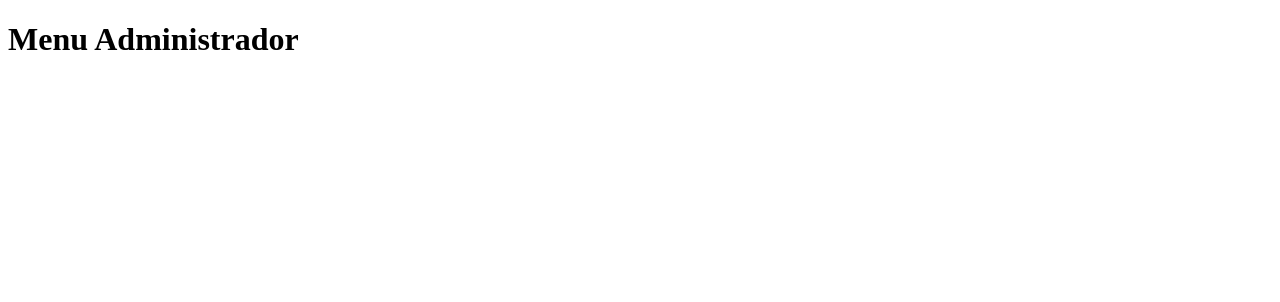
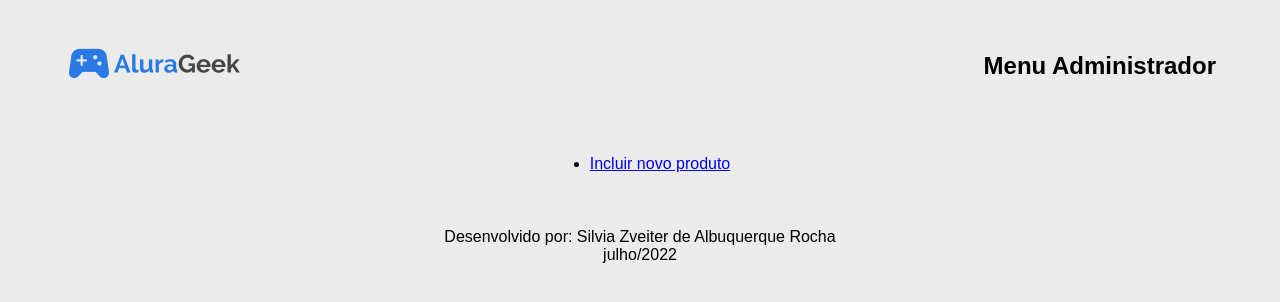
Before and after one commit to szalbuque/ecommercealurageek, a website: page admin.html in a window 1280 px wide. Drawn offline with Linux system fonts and the light colour scheme.

Commit message:
altera página admin

```diff
--- a/admin.html
+++ b/admin.html
@@ -4,9 +4,34 @@
     <meta charset="UTF-8">
     <meta http-equiv="X-UA-Compatible" content="IE=edge">
     <meta name="viewport" content="width=device-width, initial-scale=1.0">
+    <link rel="stylesheet" href="reset.css">
+    <link rel="stylesheet" href="style.css">
     <title>Menu Administrador</title>
 </head>
-<body>
-    <h1>Menu Administrador</h1>
+<body class="flex-container">
+    <header class="flex_container">
+        <section class="top flex_container">
+            <div class="top_img">
+                <img src="./assets/logo.png" alt="logotipo alura geek">
+            </div>
+            <h1>Menu Administrador</h1>
+        </section>
+
+    </header>
+
+    <main>
+        <section class="menu_admin flex_container">
+            <ul>
+                <li><a href="new_product.html">Incluir novo produto</a></li>
+            </ul>
+        </section>
+
+    </main>
+
+
+    <footer class="flex_container">
+        <p>Desenvolvido por: Silvia Zveiter de Albuquerque Rocha</p>
+        <p>julho/2022</p>
+    </footer>
+    <script type="module" src="./js/app.js"></script>
 </body>
-</html>
--- a/style.css
+++ b/style.css
@@ -217,6 +217,16 @@ header{
     list-style-type:none;
     line-height: 2em;
     justify-content: space-between;
+}
+
+.menu_admin {
+    display:flex;
+    flex-direction: column;
+    text-decoration: none;
+    list-style-type:none;
+    line-height: 2em;
+    justify-content: space-between;
+    align-items: center;
 }
 
 .bottom_contact{
```
